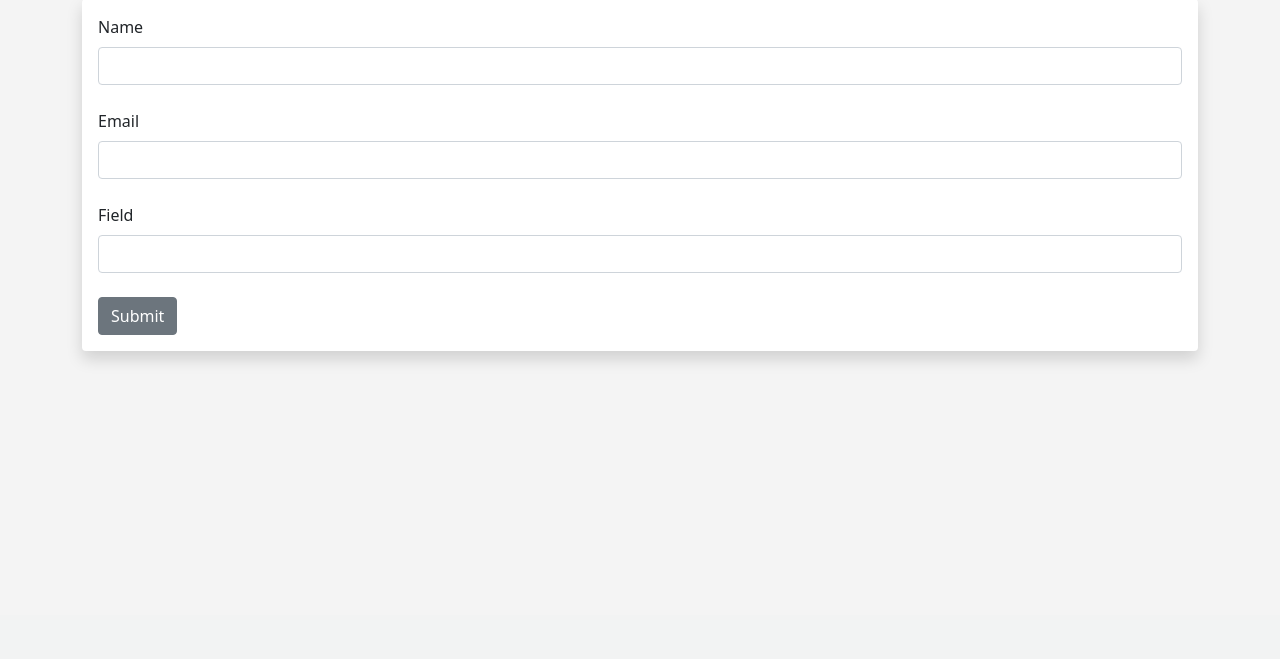
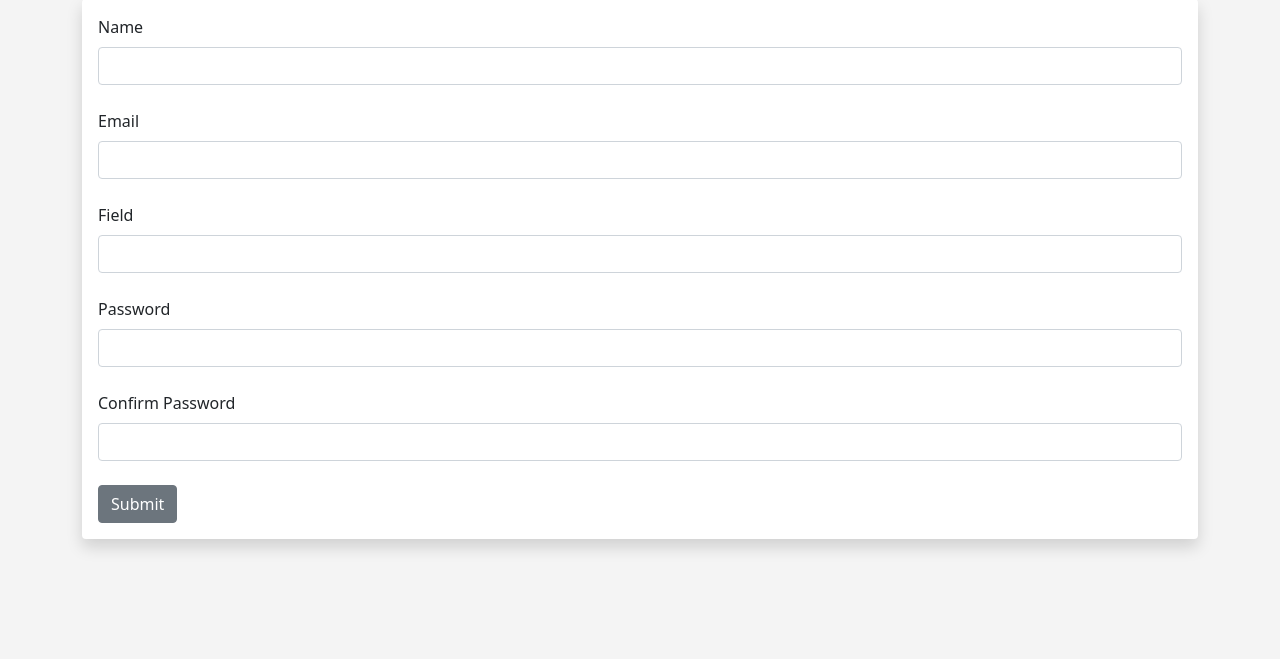
Before and after one commit to bravetiger01/flasker, a Flask app: page /user/add in a window 1280 px wide. Shown: the part 185-844 px from the top of the page. Before the commit the page ends 547 px from the top, so only its background shows below. Run offline with Flask 3, Linux system fonts and the light colour scheme.

Commit message:
hashedpw2

```diff
--- a/app.py
+++ b/app.py
@@ -1,7 +1,7 @@
 from flask import Flask, render_template, flash,request
 from flask_wtf import FlaskForm
-from wtforms import StringField, SubmitField
-from wtforms.validators import DataRequired
+from wtforms import StringField, SubmitField, PasswordField, BooleanField, ValidationError
+from wtforms.validators import DataRequired, EqualTo, Length
 
 from werkzeug.security import generate_password_hash,check_password_hash
 
@@ -63,6 +63,8 @@ class UserForm(FlaskForm):
 	name = StringField("Name", validators=[DataRequired()])
 	email = StringField("Email", validators=[DataRequired()])
 	field = StringField("Field")
+	password_hash = PasswordField("Password", validators=[DataRequired(), EqualTo('password_hash2', message='Password Must Match!!!')])
+	password_hash2 = PasswordField("Confirm Password", validators=[DataRequired()])
 	submit = SubmitField("Submit")
 
 
@@ -170,13 +172,16 @@ def add_user():
 	if form.validate_on_submit():
 		user = Users.query.filter_by(email=form.email.data).first()
 		if user is None:
-			user = Users(name=form.name.data, email=form.email.data, field=form.field.data)
+			# Hash Password
+			hashed_pw = generate_password_hash(form.password_hash.data)
+			user = Users(name=form.name.data, email=form.email.data, field=form.field.data, password_hash=hashed_pw)
 			db.session.add(user)
 			db.session.commit()
 		name = form.name.data
 		form.name.data = ''
 		form.email.data = ''
 		form.field.data = ''
+		form.password_hash.data = ''
 		flash("User Added Successfully")
 	our_users = Users.query.order_by(Users.date_added).all()
 	return render_template("add_user.html",
--- a/templates/add_user.html
+++ b/templates/add_user.html
@@ -59,6 +59,14 @@
             {{form.field.label(class="form-label")}}
             {{form.field(class="form-control")}}
             <br>
+            {{form.password_hash.label(class="form-label")}}
+            {{form.password_hash(class="form-control")}}
+            <br>
+            {{form.password_hash2.label(class="form-label")}}
+            {{form.password_hash2(class="form-control")}}
+            <br>
+
+
 
             {{form.submit(class="btn btn-secondary")}}
         </form>
@@ -71,6 +79,7 @@
                         <th scope="col">ID</th>
                         <th scope="col">Name</th>
                         <th scope="col">Email</th>
+                        <th scope="col">Password</th>
                         <th scope="col">Field</th>
                     </tr>
                 </thead>
@@ -79,6 +88,7 @@
                         <td>{{our_user.id}}</td>
                         <td><a href="{{url_for('update', id=our_user.id)}}">{{our_user.name}}</a></td>
                         <td>{{our_user.email}}</td>
+                        <td>{{our_user.password_hash}}</td>
                         <td>{{our_user.field}}</td>
                         <td><a href="{{ url_for('delete_user', id=our_user.id) }}" type="button" class="btn btn-outline-danger btn-sm mx-1">Delete</a></td>
                     </tr>
```
Also changed, not shown: migrations/versions/b8657338f975_added_password_field.py (added, +32 -0 lines).
